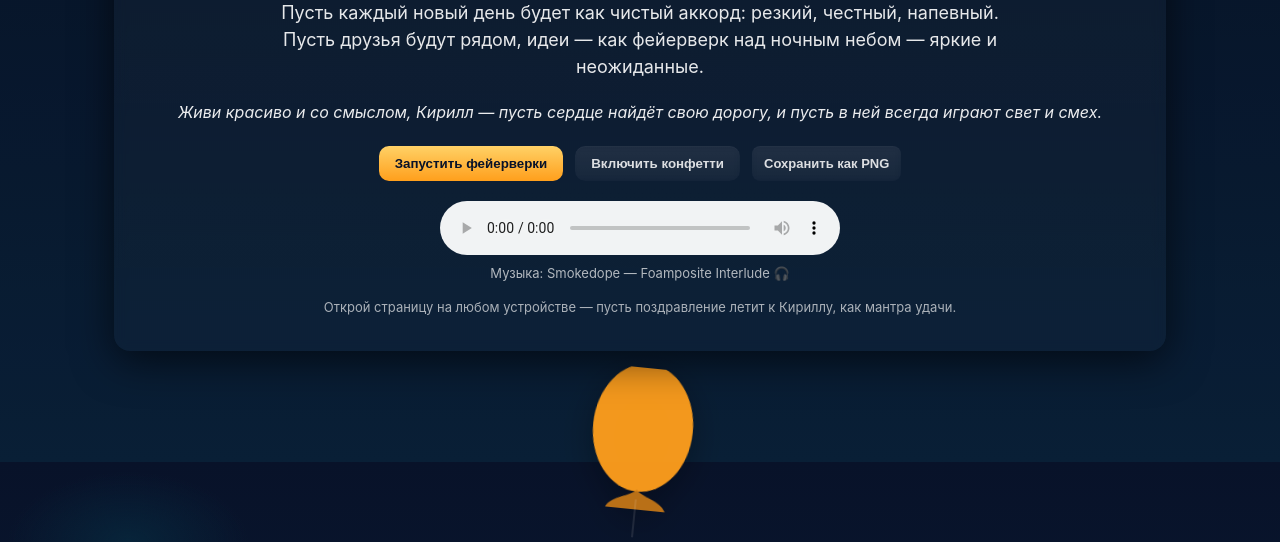
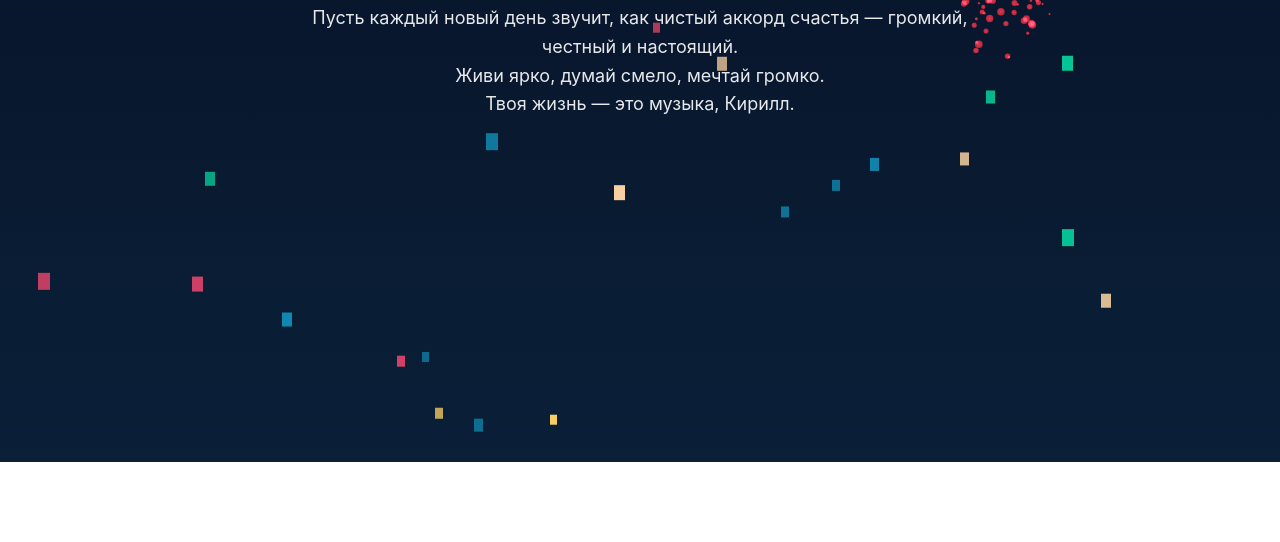
Before and after one commit to matveyymer/kirillLEGENDAPRYAMKAKSIMPLE, a plain HTML site: page index.html in a window 1280 px wide. Shown: the part 338-880 px from the top of the page. After the commit the page ends 800 px from the top, so only its background shows below. Drawn offline with Linux system fonts and the light colour scheme.

Commit message:
Update index.html

```diff
--- a/index.html
+++ b/index.html
@@ -1,97 +1,49 @@
 <!doctype html>
 <html lang="ru">
 <head>
-<meta charset="utf-8" />
-<meta name="viewport" content="width=device-width,initial-scale=1" />
+<meta charset="utf-8">
+<meta name="viewport" content="width=device-width,initial-scale=1">
 <title>С Днём Рождения, Кирилл!</title>
 <style>
-  :root{
-    --bg1: #081229;
-    --bg2: #0b2540;
-    --accent: #ffd166;
-    --muted: rgba(255,255,255,0.85);
+html,body {
+  margin:0; padding:0; height:100%;
+  background: radial-gradient(1200px 700px at 10% 10%, #07243a 0%, transparent 10%), linear-gradient(180deg,#081229,#0b2540);
+  overflow:hidden;
+  color:white; font-family: -apple-system,BlinkMacSystemFont,"Segoe UI",Roboto,"Helvetica Neue",Arial;
+  -webkit-font-smoothing:antialiased;
 }
-  html,body{height:100%;margin:0;font-family: -apple-system, BlinkMacSystemFont, "Segoe UI", Roboto, "Helvetica Neue", Arial; background: radial-gradient(1200px 700px at 10% 10%, #07243a 0%, transparent 10%), linear-gradient(180deg,var(--bg1),var(--bg2)); color:var(--muted); -webkit-font-smoothing:antialiased; -moz-osx-font-smoothing:grayscale;}
-  .stage{position:relative;min-height:100vh;display:flex;align-items:center;justify-content:center;overflow:hidden;padding:40px 20px;}
-  .card{
-    width:100%;max-width:980px;border-radius:16px;padding:36px;background:linear-gradient(180deg, rgba(255,255,255,0.03), rgba(255,255,255,0.02));backdrop-filter: blur(6px);box-shadow: 0 10px 40px rgba(0,0,0,0.6);text-align:center;position:relative;z-index:10;
+h1 {
+  font-size:48px; color:#ffd166; text-align:center;
+  margin:0; text-shadow:0 0 20px rgba(255,209,102,0.3);
 }
-  h1{font-size:48px;margin:0 0 10px;letter-spacing:0.6px;color:var(--accent);text-shadow:0 2px 18px rgba(255,209,102,0.15);}
-  p.lead{margin:0 auto 20px;max-width:760px;font-size:18px;color:rgba(255,255,255,0.9);line-height:1.5;}
-  .poem{font-style:italic;margin-top:8px;color:rgba(255,255,255,0.92);font-size:16px;line-height:1.5;}
-  .controls{margin-top:22px;display:flex;gap:12px;justify-content:center;flex-wrap:wrap;}
-  .btn{cursor:pointer;padding:10px 16px;border-radius:10px;border:0;background:linear-gradient(180deg,#ffffff10,#ffffff06);color:var(--muted);backdrop-filter: blur(4px);box-shadow:inset 0 1px 0 rgba(255,255,255,0.02);font-weight:600;}
-  .btn:active{transform:translateY(1px);}
-  .btn-accent{background:linear-gradient(180deg,#ffd166,#ff9f1c);color:#081229;}
-  .small{font-size:13px;padding:8px 12px;border-radius:8px;}
-  .badge{display:inline-block;padding:6px 10px;border-radius:999px;background:rgba(255,255,255,0.04);font-size:13px;margin-top:12px}
-  canvas#fireworks{position:absolute;inset:0;z-index:2;pointer-events:none;}
-  .confetti-wrap{position:absolute;inset:0;z-index:5;pointer-events:none;overflow:hidden;}
-  .balloon{
-    position:absolute;bottom:-120px;left:50%;transform:translateX(-50%);z-index:6;filter:drop-shadow(0 8px 18px rgba(0,0,0,0.35));
-    animation: floatUp 9s ease-in infinite;
+p {
+  text-align:center; font-size:18px; line-height:1.6;
+  max-width:700px; margin:20px auto; color:rgba(255,255,255,0.9);
 }
-  @keyframes floatUp{
-    0%{transform:translateX(-50%) translateY(0) rotate(-6deg)}
-    50%{transform:translateX(-50%) translateY(-14vh) rotate(6deg)}
-    100%{transform:translateX(-50%) translateY(-28vh) rotate(-6deg)}
+canvas {
+  position:absolute; inset:0; pointer-events:none; z-index:1;
 }
-  footer{position:relative;margin-top:18px;color:rgba(255,255,255,0.65);font-size:13px;}
-  @media (max-width:520px){
-    h1{font-size:32px}
-    .card{padding:20px;border-radius:12px}
-    p.lead{font-size:15px}
+.wrapper {
+  position:relative; z-index:5; top:45%;
+  transform:translateY(-50%); text-align:center; padding:0 20px;
 }
+audio { display:none; }
 </style>
 </head>
 <body>
-<div class="stage">
 <canvas id="fireworks"></canvas>
-  <div class="confetti-wrap" id="confetti-wrap"></div>
-
-  <div class="card" role="main" aria-labelledby="title">
-    <h1 id="title">С Днём Рождения, Кирилл!</h1>
-    <div class="badge">День громких тостов и тихих смыслов ✨</div>
-
-    <p class="lead">
-      Пусть каждый новый день будет как чистый аккорд:
-      резкий, честный, напевный. Пусть друзья будут рядом, идеи —
-      как фейерверк над ночным небом — яркие и неожиданные.
-    </p>
-
-    <p class="poem">
-      Живи красиво и со смыслом, Кирилл — пусть сердце найдёт свою дорогу,
-      и пусть в ней всегда играют свет и смех.
-    </p>
-
-    <div class="controls" role="group" aria-label="Управление праздником">
-      <button class="btn btn-accent" id="blastBtn">Запустить фейерверки</button>
-      <button class="btn" id="confettiBtn">Включить конфетти</button>
-      <button class="btn small" id="shareBtn">Сохранить как PNG</button>
-    </div>
-
-    <!-- 🎶 Музыкальный плеер -->
-    <div style="margin-top:20px; text-align:center;">
-      <audio id="music" controls loop style="width:80%; max-width:400px;">
-        <source src="smokedope_foamposite_interlude.mp3.m4a" type="audio/mp4">
-        Твой браузер не поддерживает воспроизведение аудио.
-      </audio>
-      <p style="font-size:13px; opacity:0.8; margin-top:6px;">
-        Музыка: Smokedope — Foamposite Interlude 🎧
+<div class="wrapper">
+  <h1>С Днём Рождения, Кирилл!</h1>
+  <p>
+    Пусть каждый новый день звучит, как чистый аккорд счастья — громкий, честный и настоящий.<br>
+    Живи ярко, думай смело, мечтай громко.<br>
+    Твоя жизнь — это музыка, Кирилл.
   </p>
 </div>
 
-    <footer>
-      Открой страницу на любом устройстве — пусть поздравление летит к Кириллу, как мантра удачи.
-    </footer>
-  </div>
-
-  <svg class="balloon" width="120" height="180" viewBox="0 0 120 180" fill="none" xmlns="http://www.w3.org/2000/svg">
-    <ellipse cx="60" cy="60" rx="50" ry="64" fill="#ff9f1c" opacity="0.95"/>
-    <path d="M60 122c6 8 24 8 30 20H30c6-12 24-12 30-20z" fill="#cc7a16" opacity="0.9"/>
-    <line x1="60" y1="132" x2="60" y2="170" stroke="#fff5e6" stroke-opacity="0.2"/>
-  </svg>
-</div>
+<audio id="music" loop autoplay>
+  <source src="smokedope_foamposite_interlude.mp3.m4a" type="audio/mp4">
+</audio>
 
 <script>
 function rand(min,max){return Math.random()*(max-min)+min}
@@ -112,56 +64,50 @@ class Particle{
     ctx.fillStyle=g;ctx.arc(this.x,this.y,this.size,0,Math.PI*2);ctx.fill();}
 }
 let particles=[];let last=performance.now();
-function loop(now){const dt=Math.min((now-last)/16,4);last=now;ctx.clearRect(0,0,cw,ch);ctx.fillStyle='rgba(5,8,15,0.18)';ctx.fillRect(0,0,cw,ch);
-  for(let i=particles.length-1;i>=0;i--){const p=particles[i];p.update(dt);if(p.life<=0||p.alpha<=0){particles.splice(i,1);continue;}p.draw();}
-  requestAnimationFrame(loop);}
+function loop(now){const dt=Math.min((now-last)/16,4);last=now;
+  ctx.clearRect(0,0,cw,ch);
+  ctx.fillStyle='rgba(5,8,15,0.15)';
+  ctx.fillRect(0,0,cw,ch);
+  for(let i=particles.length-1;i>=0;i--){const p=particles[i];p.update(dt);
+    if(p.life<=0||p.alpha<=0){particles.splice(i,1);continue;}
+    p.draw();
+  }
   requestAnimationFrame(loop);
-function burst(x,y,hue,count=80){
-  for(let i=0;i<count;i++){
+}
+requestAnimationFrame(loop);
+function burst(x,y){
+  const hue=int(0,360);
+  for(let i=0;i<int(60,100);i++){
     const ang=rand(0,Math.PI*2);const spd=rand(1,6);
-    const vx=Math.cos(ang)*spd;const vy=Math.sin(ang)*spd;
-    const size=rand(1.2,4.5);const life=rand(30,70);
-    particles.push(new Particle(x,y,vx,vy,hue,life,size));
+    particles.push(new Particle(x,y,Math.cos(ang)*spd,Math.sin(ang)*spd,hue,rand(30,70),rand(1,4)));
   }
 }
-document.getElementById('blastBtn').addEventListener('click',()=>{
-  for(let i=0;i<7;i++){
-    setTimeout(()=>{
-      const x=rand(cw*0.12,cw*0.88);const y=rand(ch*0.08,ch*0.45);
-      const hue=int(rand(0,360));
-      burst(x,y,hue,int(60,120));
-    },i*160);
+function autoFire(){
+  burst(rand(cw*0.1,cw*0.9),rand(ch*0.1,ch*0.6));
+  setTimeout(autoFire,rand(800,1500));
 }
-});
-const confettiWrap=document.getElementById('confetti-wrap');
-let confettiOn=false;
-function makeConfetti(){
-  const colors=['#ffd166','#06d6a0','#118ab2','#ef476f','#ffd6a5'];
+autoFire();
+
+// лёгкий поток конфетти
+const confettiColors=['#ffd166','#06d6a0','#118ab2','#ef476f','#ffd6a5'];
+function createConfetti(){
   const el=document.createElement('div');
-  const w=int(7,14),h=int(10,18);
-  el.style.width=w+'px';el.style.height=h+'px';el.style.position='absolute';
-  el.style.left=int(2,98)+'%';el.style.top='-10%';
-  el.style.background=colors[int(0,colors.length-1)];
+  const size=int(6,12);
+  el.style.position='fixed';
+  el.style.left=int(0,100)+'%';
+  el.style.top='-20px';
+  el.style.width=size+'px';
+  el.style.height=size*1.4+'px';
+  el.style.background=confettiColors[int(0,confettiColors.length-1)];
+  el.style.opacity=rand(0.7,1);
   el.style.transform='rotate('+int(0,360)+'deg)';
-  el.style.opacity=(rand(0.8,1)).toString();
-  el.style.borderRadius=(int(0,50))+'%';el.style.zIndex=6;
-  confettiWrap.appendChild(el);
-  const dur=rand(3000,7000);const sway=rand(-60,60);
-  el.animate([{transform:`translateY(0) rotate(${int(0,360)}deg)`},{transform:`translate(${sway}px, ${innerHeight+40}px) rotate(${int(360,720)}deg)`}],{duration:dur,easing:'cubic-bezier(.2,.7,.2,1)'});
-  setTimeout(()=>el.remove(),dur+100);
+  el.style.zIndex='10';
+  document.body.appendChild(el);
+  const dur=rand(4000,7000);
+  el.animate([{transform:`translateY(0)`},{transform:`translateY(${innerHeight+50}px)`}],{duration:dur,easing:'linear'});
+  setTimeout(()=>el.remove(),dur);
 }
-let confettiTimer=null;
-document.getElementById('confettiBtn').addEventListener('click',()=>{
-  confettiOn=!confettiOn;
-  document.getElementById('confettiBtn').textContent=confettiOn?'Отключить конфетти':'Включить конфетти';
-  if(confettiOn){confettiTimer=setInterval(makeConfetti,120);}else{clearInterval(confettiTimer);confettiTimer=null;}
-});
-canvas.addEventListener('click',(e)=>{
-  const rect=canvas.getBoundingClientRect();
-  const x=e.clientX-rect.left;const y=e.clientY-rect.top;
-  const hue=int(0,360);
-  burst(x,y,hue,int(70,140));
-});
+setInterval(createConfetti,120);
 </script>
 </body>
 </html>
```
Lines whose indentation alone changed are shown as unchanged.
